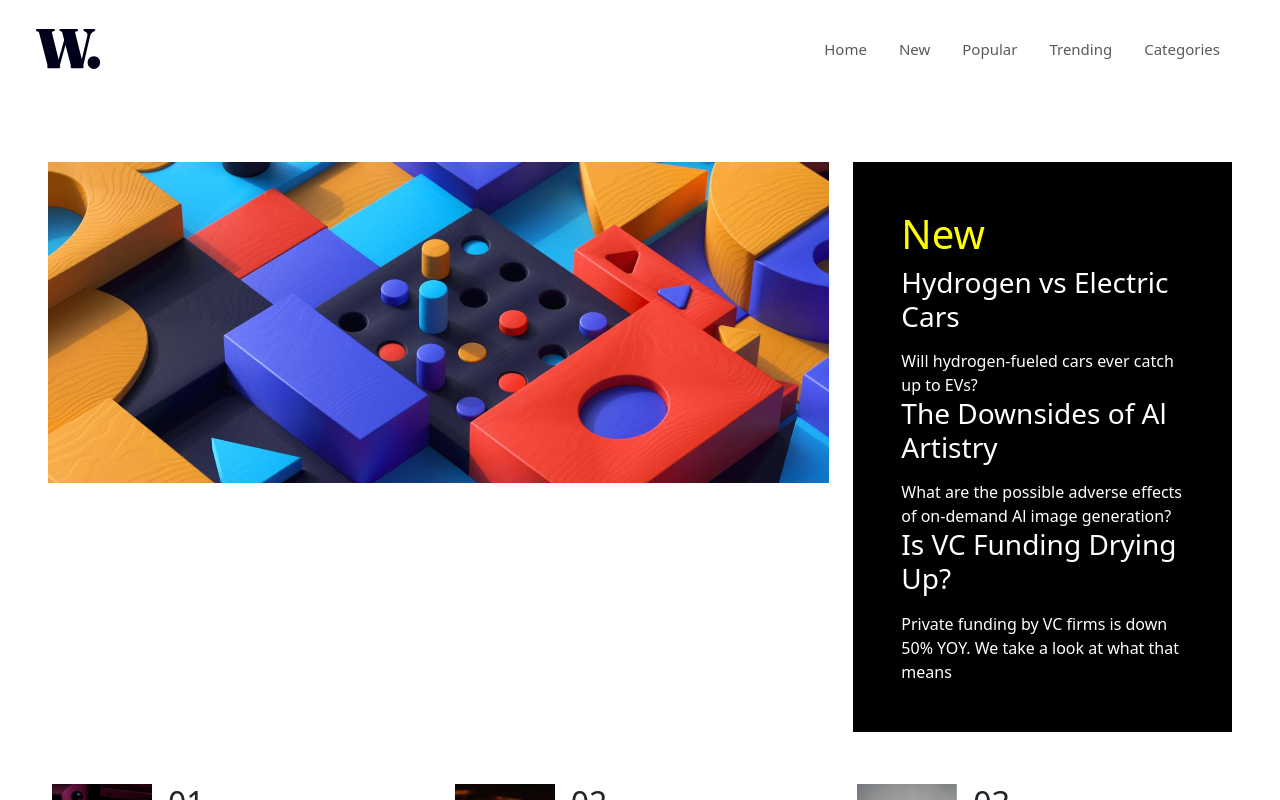
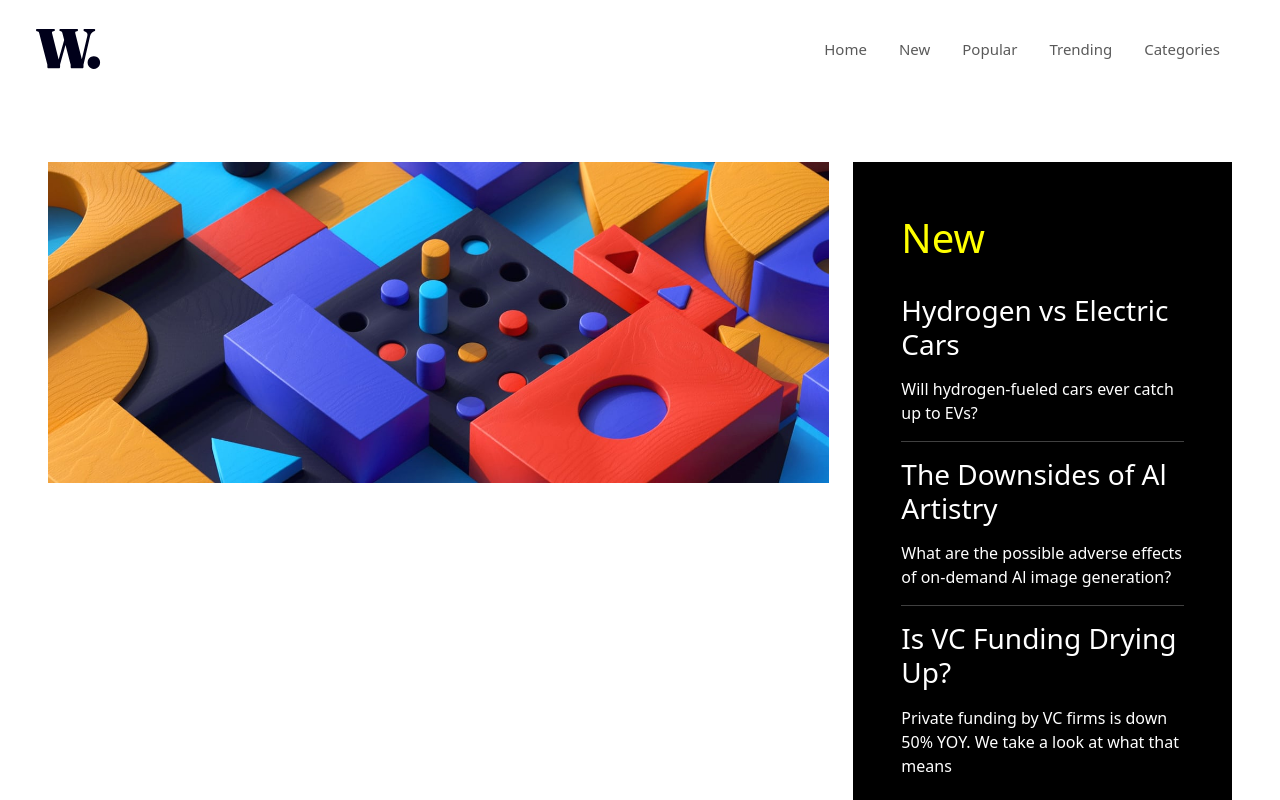
Before and after one commit to NOWORRYGNN/news, a React (Vite) app: page / in a window 1280 px wide. Shown: the top 800 px of the page. Built offline with nearby package versions, Linux system fonts and the light colour scheme; data requests are answered from the project's data file.

Commit message:
News 0.4

```diff
--- a/src/components/layout/Section2sidecontent.jsx
+++ b/src/components/layout/Section2sidecontent.jsx
@@ -25,15 +25,17 @@ const Section2sidecontent = () => {
     return (
         <>
         <Stack direction='vertical' gap-3 className='bg-black p-5'>
-            <div className="bg-black" style={{color: 'yellow'}}><h1>New</h1></div>
+            <div className="mb-4 mt-1" style={{color: 'yellow'}}><h1>New</h1></div>
             <Content
                 tittle={res.map(res => <div>{res.tittle}</div>)}
                 text2={res.map(res => <div>{res.text2}</div>)}
             />
+            <hr style={{color: 'white'}} />
             <Content
                 tittle={res2.map(res2 => <div>{res2.tittle}</div>)}
                 text2={res2.map(res2 => <div>{res2.text2}</div>)}
             />
+            <hr style={{color: 'white'}}/>
             <Content
                 tittle={res3.map(res3 => <div>{res3.tittle}</div>)}
                 text2={res3.map(res3 => <div>{res3.text2}</div>)}
```
